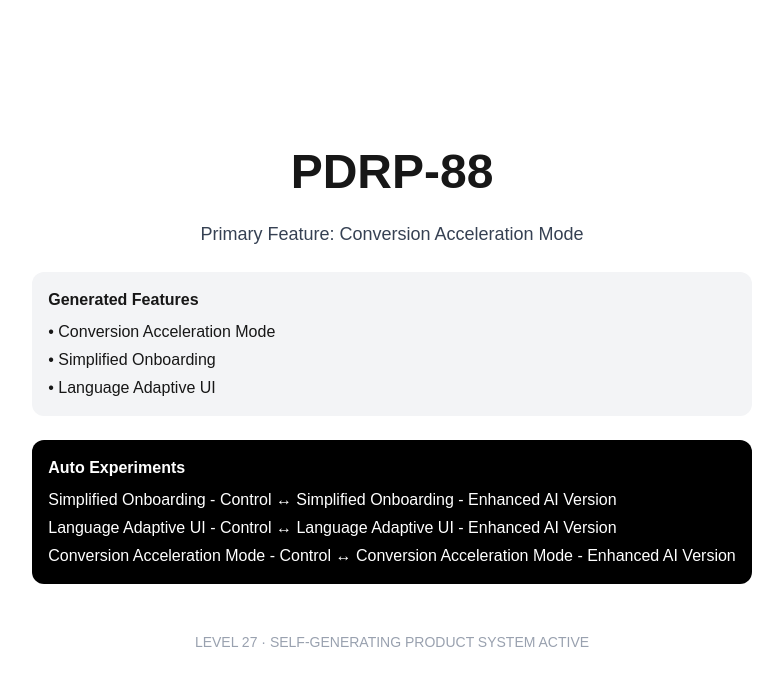
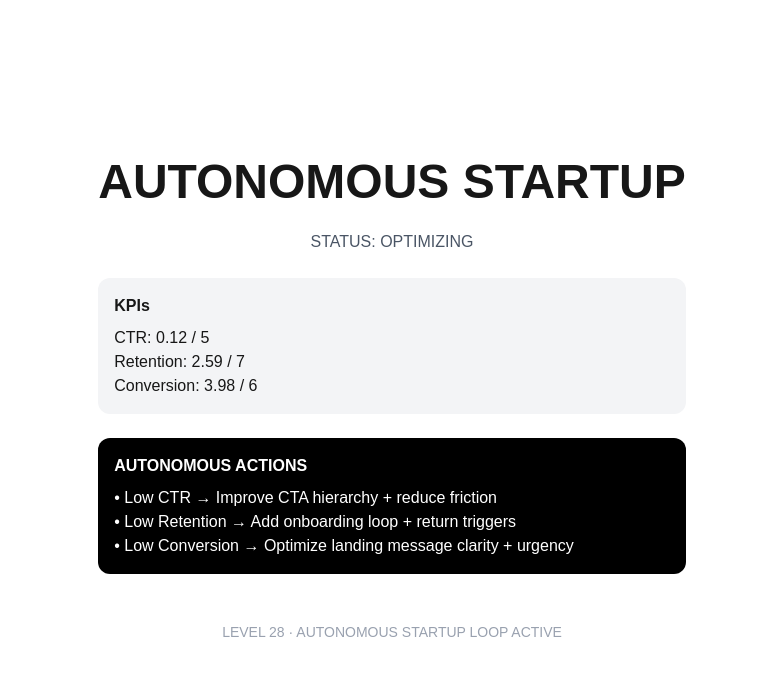
Before and after one commit to axamir/PDRP-88, a Next.js app: page / in a window 1280 px wide. Shown: the top 686 px of the page, without its empty margins (248-1031 px from the left). Built offline with nearby package versions, Linux system fonts and the light colour scheme.

Commit message:
LEVEL 28: autonomous startup loop engine (KPI → problem → fix → system evolution)

```diff
--- a/src/app/page.tsx
+++ b/src/app/page.tsx
@@ -1,62 +1,51 @@
 "use client";
 
 import { useEffect, useState } from "react";
-import { detectIntent } from "@/lib/intent";
-import { track } from "@/lib/events";
-import { productBrainV2 } from "@/lib/product-brain";
+import { runStartupLoop } from "@/lib/startup-loop";
 
 export default function Home() {
-  const [brain, setBrain] = useState<any>(null);
+  const [state, setState] = useState<any>(null);
 
   useEffect(() => {
-    const intent = detectIntent();
-
-    const score = Math.random() * 10; // simulated learning signal
-
-    const result = productBrainV2(intent, score);
-
-    setBrain(result);
-
-    track("page_view", { intent, score });
+    const result = runStartupLoop();
+    setState(result);
   }, []);
 
-  if (!brain) return <div>Loading system...</div>;
+  if (!state) return <div>Loading startup engine...</div>;
 
   return (
-    <main className="min-h-screen flex items-center justify-center px-6 bg-white">
+    <main className="min-h-screen bg-white flex items-center justify-center px-6">
 
       <div className="max-w-3xl space-y-6 text-center">
 
         <h1 className="text-5xl font-bold">
-          PDRP-88
+          AUTONOMOUS STARTUP
         </h1>
 
-        <p className="text-gray-700 text-lg">
-          Primary Feature: {brain.primaryFeature.title}
+        <p className="text-gray-600">
+          STATUS: {state.status}
         </p>
 
         <div className="text-left bg-gray-100 p-4 rounded-xl">
-          <h2 className="font-bold mb-2">Generated Features</h2>
-          <ul className="space-y-1">
-            {brain.features.map((f: any) => (
-              <li key={f.id}>• {f.title}</li>
-            ))}
-          </ul>
+          <h2 className="font-bold mb-2">KPIs</h2>
+          {state.kpis.map((k: any, i: number) => (
+            <div key={i}>
+              {k.name}: {k.value.toFixed(2)} / {k.target}
+            </div>
+          ))}
         </div>
 
         <div className="text-left bg-black text-white p-4 rounded-xl">
-          <h2 className="font-bold mb-2">Auto Experiments</h2>
-          <ul className="space-y-1">
-            {brain.experiments.map((e: any) => (
-              <li key={e.id}>
-                {e.variantA} ↔ {e.variantB}
-              </li>
-            ))}
-          </ul>
+          <h2 className="font-bold mb-2">AUTONOMOUS ACTIONS</h2>
+          {state.actions.map((a: any, i: number) => (
+            <div key={i}>
+              • {a.problem} → {a.fix}
+            </div>
+          ))}
         </div>
 
         <div className="text-sm text-gray-400 pt-6">
-          LEVEL 27 · SELF-GENERATING PRODUCT SYSTEM ACTIVE
+          LEVEL 28 · AUTONOMOUS STARTUP LOOP ACTIVE
         </div>
 
       </div>
--- /dev/null
+++ b/src/lib/auto-feature.ts
@@ -0,0 +1,15 @@
+export function generateFix(issue: string) {
+  if (issue.includes("CTR")) {
+    return "Improve CTA hierarchy + reduce friction";
+  }
+
+  if (issue.includes("Retention")) {
+    return "Add onboarding loop + return triggers";
+  }
+
+  if (issue.includes("Conversion")) {
+    return "Optimize landing message clarity + urgency";
+  }
+
+  return "Generic optimization layer";
+}
--- /dev/null
+++ b/src/lib/kpi-engine.ts
@@ -0,0 +1,13 @@
+export type KPI = {
+  name: string;
+  value: number;
+  target: number;
+};
+
+export function evaluateKPIs(): KPI[] {
+  return [
+    { name: "CTR", value: Math.random() * 10, target: 5 },
+    { name: "Retention", value: Math.random() * 10, target: 7 },
+    { name: "Conversion", value: Math.random() * 10, target: 6 },
+  ];
+}
--- /dev/null
+++ b/src/lib/problem-detector.ts
@@ -0,0 +1,10 @@
+import { KPI } from "./kpi-engine";
+
+export function detectProblems(kpis: KPI[]) {
+  return kpis
+    .filter(k => k.value < k.target)
+    .map(k => ({
+      issue: `Low ${k.name}`,
+      severity: k.target - k.value,
+    }));
+}
--- /dev/null
+++ b/src/lib/startup-loop.ts
@@ -0,0 +1,22 @@
+import { evaluateKPIs } from "./kpi-engine";
+import { detectProblems } from "./problem-detector";
+import { generateFix } from "./auto-feature";
+
+export function runStartupLoop() {
+  const kpis = evaluateKPIs();
+
+  const problems = detectProblems(kpis);
+
+  const actions = problems.map(p => ({
+    problem: p.issue,
+    fix: generateFix(p.issue),
+    priority: p.severity,
+  }));
+
+  return {
+    kpis,
+    problems,
+    actions,
+    status: actions.length > 0 ? "OPTIMIZING" : "STABLE",
+  };
+}
```
